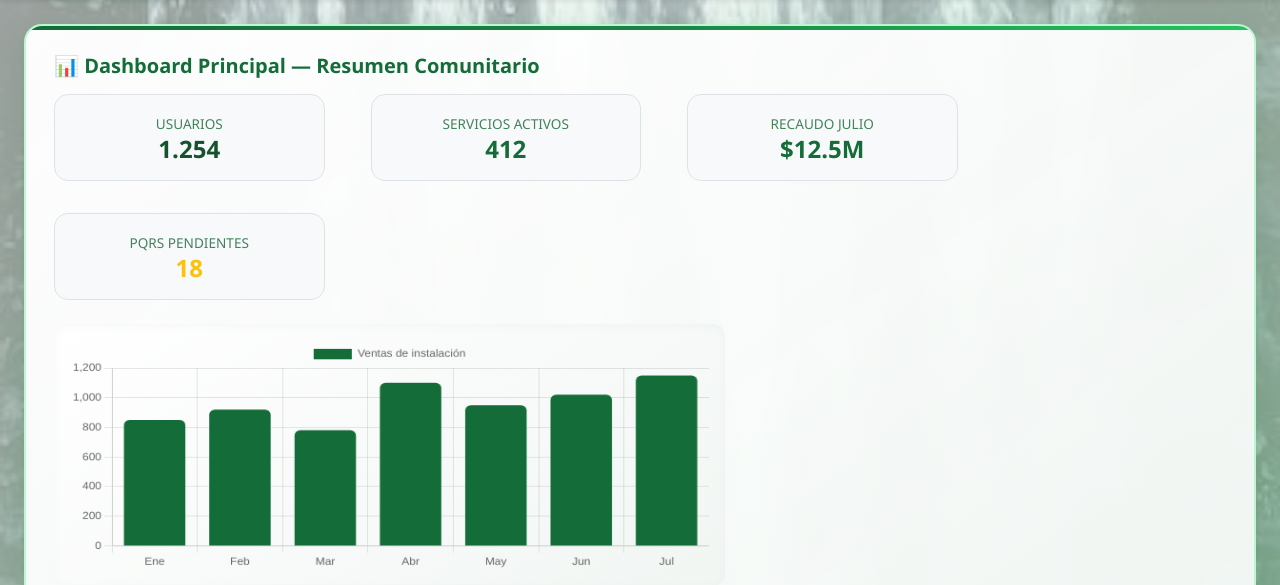
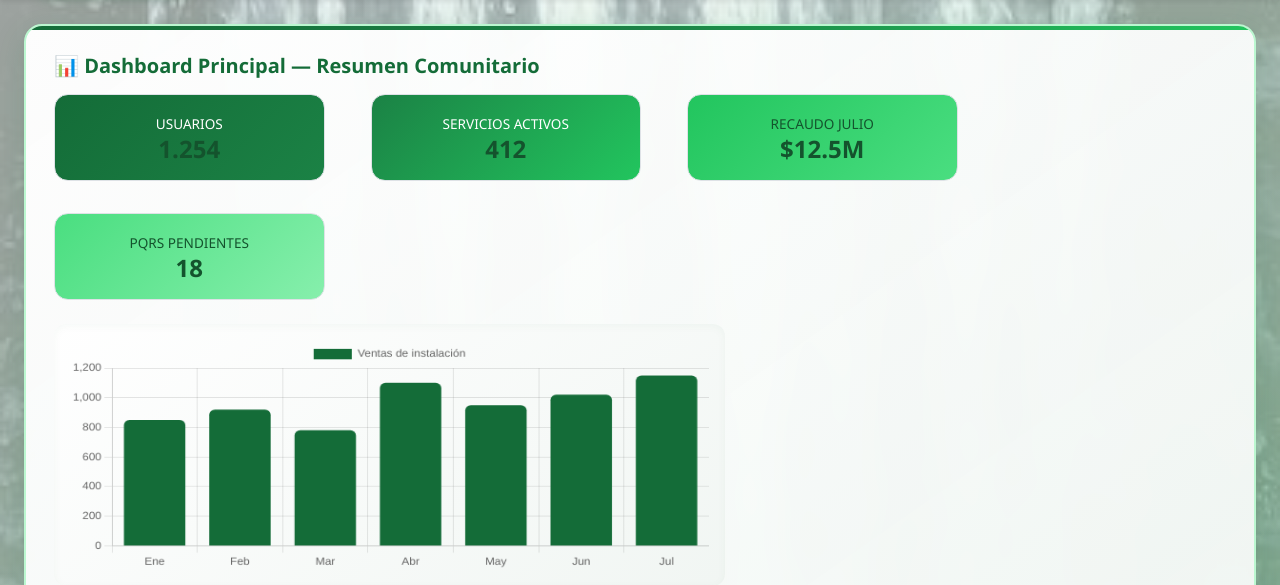
Before and after one commit to Andrealo233/proyecto-v, a Flask app: page / in a window 1280 px wide. Shown: the part 155-740 px from the top of the page. Run offline with Flask 3, Linux system fonts and the light colour scheme; some libraries are stand-ins or nearby versions.

Commit message:
Dashboard stat cards with green gradient variety

```diff
--- a/templates/dashboard.html
+++ b/templates/dashboard.html
@@ -4,10 +4,10 @@
 <div class="modulo-card">
   <h5 class="fw-bold text-success mb-3">📊 Dashboard Principal — Resumen Comunitario</h5>
   <div class="row g-3 mb-4 text-center">
-    <div class="col-md-3"><div class="p-3 border rounded-3 bg-light"><small class="text-muted">USUARIOS</small><h4 class="fw-bold mb-0">1.254</h4></div></div>
-    <div class="col-md-3"><div class="p-3 border rounded-3 bg-light"><small class="text-muted">SERVICIOS ACTIVOS</small><h4 class="fw-bold text-success mb-0">412</h4></div></div>
-    <div class="col-md-3"><div class="p-3 border rounded-3 bg-light"><small class="text-muted">RECAUDO JULIO</small><h4 class="fw-bold text-success mb-0">$12.5M</h4></div></div>
-    <div class="col-md-3"><div class="p-3 border rounded-3 bg-light"><small class="text-muted">PQRS PENDIENTES</small><h4 class="fw-bold text-warning mb-0">18</h4></div></div>
+    <div class="col-md-3"><div class="p-3 border rounded-3" style="background:linear-gradient(135deg,#146c38,#1b8245);color:#fff"><small>USUARIOS</small><h4 class="fw-bold mb-0">1.254</h4></div></div>
+    <div class="col-md-3"><div class="p-3 border rounded-3" style="background:linear-gradient(135deg,#1b8245,#22c55e);color:#fff"><small>SERVICIOS ACTIVOS</small><h4 class="fw-bold mb-0">412</h4></div></div>
+    <div class="col-md-3"><div class="p-3 border rounded-3" style="background:linear-gradient(135deg,#22c55e,#4ade80);color:#14532d"><small>RECAUDO JULIO</small><h4 class="fw-bold mb-0">$12.5M</h4></div></div>
+    <div class="col-md-3"><div class="p-3 border rounded-3" style="background:linear-gradient(135deg,#4ade80,#86efac);color:#14532d"><small>PQRS PENDIENTES</small><h4 class="fw-bold mb-0">18</h4></div></div>
   </div>
   <div class="row g-4">
     <div class="col-md-7"><canvas id="graficaVentasInstalacion" height="130"></canvas></div>
```
